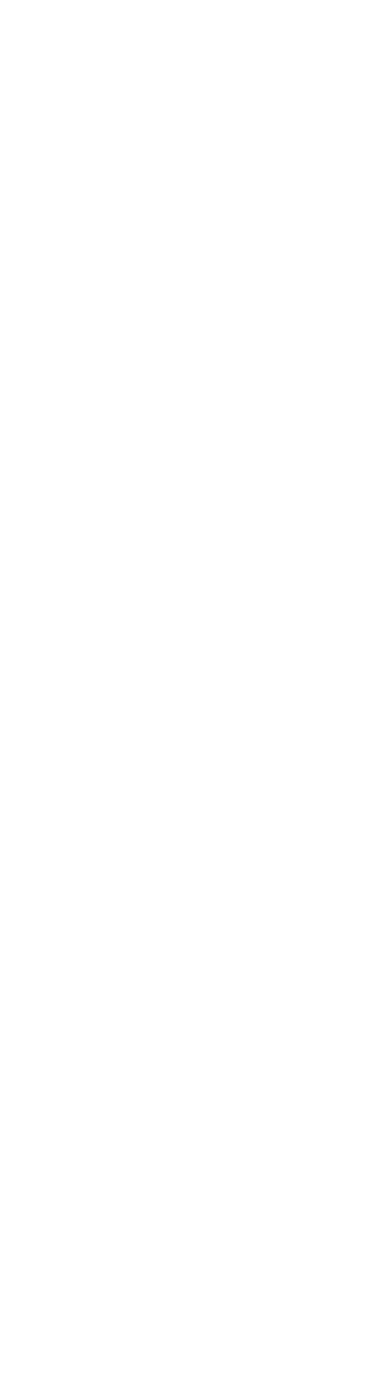
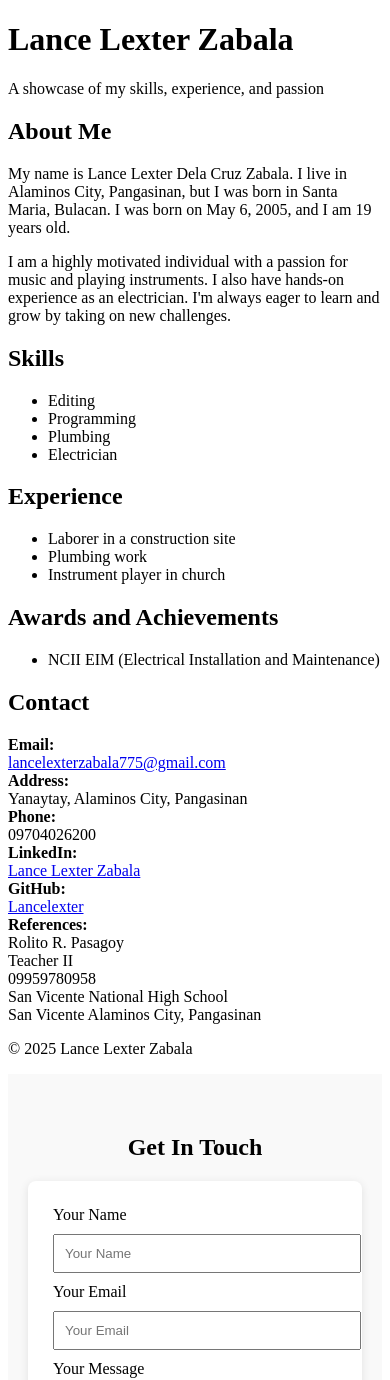
Before and after one commit to Lancelexter/My-Portfolio, a plain HTML site: page index.html in a window 390 px wide. Shown: the top 1380 px of the page. Before the commit the page ends 844 px from the top, so only its background shows below. Drawn offline with Linux system fonts and the light colour scheme.

Commit message:
updating design and html

```diff
--- a/index.html
+++ b/index.html
@@ -3,9 +3,108 @@
 <head>
     <meta charset="UTF-8">
     <meta name="viewport" content="width=device-width, initial-scale=1.0">
-    <title>Document</title>
+    <title>Lance Lexter Zabala - Portfolio</title>
 </head>
 <body>
+    <header>
+        <h1>Lance Lexter Zabala</h1>
+        <p>A showcase of my skills, experience, and passion</p>
+    </header>
 
+    <section id="about">
+        <h2>About Me</h2>
+        <p>My name is Lance Lexter Dela Cruz Zabala. I live in Alaminos City, Pangasinan, but I was born in Santa Maria, Bulacan. I was born on May 6, 2005, and I am 19 years old.</p>
+        <p>I am a highly motivated individual with a passion for music and playing instruments. I also have hands-on experience as an electrician. I'm always eager to learn and grow by taking on new challenges.</p>
+    </section>
+
+    <section id="skills">
+        <h2>Skills</h2>
+        <ul>
+            <li>Editing</li>
+            <li>Programming</li>
+            <li>Plumbing</li>
+            <li>Electrician</li>
+        </ul>
+    </section>
+
+    <section id="experience">
+        <h2>Experience</h2>
+        <ul>
+            <li>Laborer in a construction site</li>
+            <li>Plumbing work</li>
+            <li>Instrument player in church</li>
+        </ul>
+    </section>
+
+    <section id="achievements">
+        <h2>Awards and Achievements</h2>
+        <ul>
+            <li>NCII EIM (Electrical Installation and Maintenance)</li>
+        </ul>
+    </section>
+
+    <section id="contact">
+        <h2>Contact</h2>
+        <div class="contact-info">
+            <div><strong>Email:</strong><br> <a href="mailto:lancelexterzabala775@gmail.com">lancelexterzabala775@gmail.com</a></div>
+            <div><strong>Address:</strong><br> Yanaytay, Alaminos City, Pangasinan</div>
+            <div><strong>Phone:</strong><br> 09704026200</div>
+            <div><strong>LinkedIn:</strong><br> <a href="#">Lance Lexter Zabala</a></div>
+            <div><strong>GitHub:</strong><br> <a href="#">Lancelexter</a></div>
+            <div><strong>References:</strong><br>
+                Rolito R. Pasagoy
+                <br> Teacher II
+                <br>  09959780958
+                <br>   San Vicente National High School
+                <br>  San Vicente Alaminos City, Pangasinan
+            </div>
+        </div>
+    </section>
+
+    <footer>
+        <p>&copy; 2025 Lance Lexter Zabala</p>
+    </footer>
+<section id="get-in-touch" style="background: #f9f9f9; padding: 40px 20px;">
+    <h2 style="text-align: center;">Get In Touch</h2>
+    <div style="max-width: 600px; margin: auto; background: white; padding: 25px; border-radius: 8px; box-shadow: 0 2px 10px rgba(0,0,0,0.1);">
+        <form>
+            <label>Your Name</label>
+            <input type="text" placeholder="Your Name" style="width: 100%; padding: 10px; margin: 10px 0;" required>
+            <label>Your Email</label>
+            <input type="email" placeholder="Your Email" style="width: 100%; padding: 10px; margin: 10px 0;" required>
+            <label>Your Message</label>
+            <textarea rows="5" placeholder="Your Message" style="width: 100%; padding: 10px; margin: 10px 0;" required></textarea>
+            <button type="submit" style="background-color: #3498db; color: white; border: none; padding: 12px 20px; width: 100%; border-radius: 5px; cursor: pointer;">Send Message</button>
+        </form>
+        <p style="text-align: center; margin-top: 15px;">I'd love to connect! Feel free to <a href="#contact">reach out through any of the channels below</a>.</p>
+    </div>
+</section>
+
+<section id="contact-cards" style="display: flex; flex-wrap: wrap; justify-content: center; gap: 30px; padding: 40px 20px; background: linear-gradient(to right, #8e44ad, #3498db); color: white;">
+    <div style="background: white; color: black; padding: 20px; border-radius: 10px; text-align: center; min-width: 250px; box-shadow: 0 4px 8px rgba(0,0,0,0.2);">
+        <h3>Email</h3>
+        <p>lancelexterzabala775@gmail.com</p>
+        <a href="mailto:lancelexterzabala775@gmail.com" style="margin: 5px; display: inline-block; padding: 10px 15px; background: #3498db; color: white; border-radius: 5px;">Send Email</a>
+        <a href="https://mail.google.com" target="_blank" style="margin: 5px; display: inline-block; padding: 10px 15px; background: #2980b9; color: white; border-radius: 5px;">Open in Gmail</a>
+    </div>
+
+    <div style="background: white; color: black; padding: 20px; border-radius: 10px; text-align: center; min-width: 250px; box-shadow: 0 4px 8px rgba(0,0,0,0.2);">
+        <h3>Phone</h3>
+        <p>+63 970 402 6200</p>
+        <a href="tel:+639704026200" style="margin: 5px; display: inline-block; padding: 10px 15px; background: #27ae60; color: white; border-radius: 5px;">Call Me</a>
+        <a href="https://wa.me/639704026200" target="_blank" style="margin: 5px; display: inline-block; padding: 10px 15px; background: #25D366; color: white; border-radius: 5px;">Message on WhatsApp</a>
+    </div>
+
+    <div style="background: white; color: black; padding: 20px; border-radius: 10px; text-align: center; min-width: 250px; box-shadow: 0 4px 8px rgba(0,0,0,0.2);">
+        <h3>Follow Me</h3>
+        <p>Stay connected on social media</p>
+        <div style="font-size: 30px;">
+            <a href="#" style="margin: 0 10px;">Facebook</a>
+            <a href="#" style="margin: 0 10px;">Instagram</a>
+            <a href="#" style="margin: 0 10px;">GitHub</a>
+            <a href="#" style="margin: 0 10px;">TikTok</a>
+        </div>
+    </div>
+</section>
 </body>
 </html>
--- a/resources/controllers/images/style.css
+++ /dev/null
@@ -1,3 +0,0 @@
-* {
-
-}
--- /dev/null
+++ b/resources/controllers/style.css
@@ -0,0 +1,98 @@
+:root {
+    --primary-color: #2c3e50;
+    --accent-color: #3498db;
+    --bg-color: #ecf0f1;
+    --text-color: #333;
+    --white: #fff;
+}
+
+* {
+    box-sizing: border-box;
+}
+
+body {
+    margin: 0;
+    font-family: 'Segoe UI', Tahoma, Geneva, Verdana, sans-serif;
+    background-color: var(--bg-color);
+    color: var(--text-color);
+    line-height: 1.6;
+}
+
+header {
+    background-color: var(--primary-color);
+    color: var(--white);
+    padding: 40px 20px;
+    text-align: center;
+}
+
+header h1 {
+    margin: 0;
+    font-size: 2.5em;
+}
+
+header p {
+    margin-top: 10px;
+    font-size: 1.2em;
+    color: #ccc;
+}
+
+section {
+    width: 85%;
+    max-width: 1000px;
+    margin: 30px auto;
+    background-color: var(--white);
+    padding: 25px 30px;
+    border-radius: 8px;
+    box-shadow: 0 4px 12px rgba(0,0,0,0.1);
+}
+
+h2 {
+    color: var(--accent-color);
+    border-bottom: 2px solid var(--accent-color);
+    padding-bottom: 5px;
+    margin-bottom: 15px;
+}
+
+ul {
+    list-style-type: disc;
+    padding-left: 20px;
+}
+
+.contact-info {
+    display: flex;
+    flex-wrap: wrap;
+    gap: 20px;
+    margin-top: 15px;
+}
+
+.contact-info div {
+    flex: 1 1 200px;
+}
+
+a {
+    color: var(--accent-color);
+    text-decoration: none;
+}
+
+a:hover {
+    text-decoration: underline;
+}
+
+footer {
+    background-color: var(--primary-color);
+    color: var(--white);
+    text-align: center;
+    padding: 15px;
+    margin-top: 40px;
+}
+
+@media (max-width: 600px) {
+    header h1 {
+        font-size: 2em;
+    }
+
+    section {
+        width: 95%;
+        padding: 20px;
+    }
+}
```
Also changed, not shown: 2 other files.
